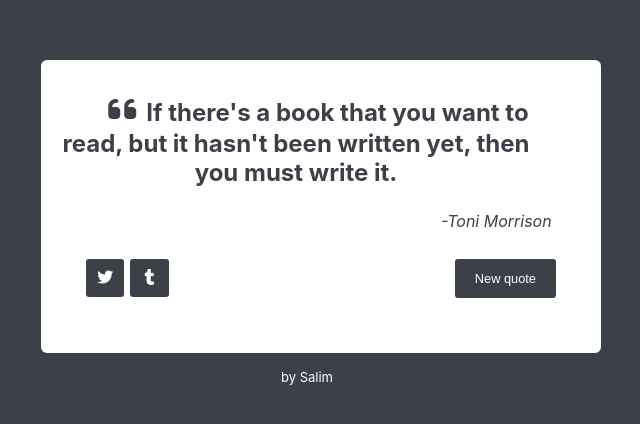
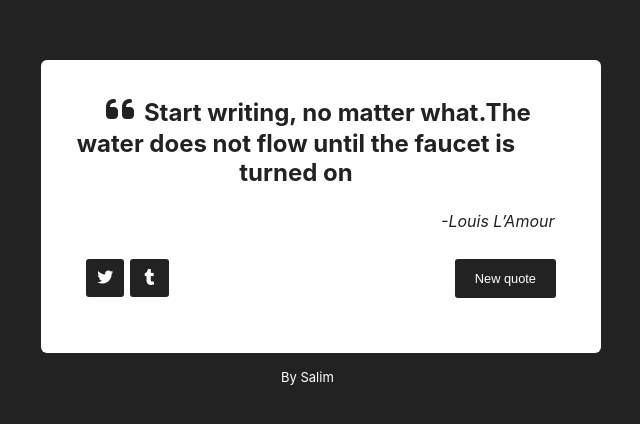
Before and after one commit to sngoyo/Quote-app-repo, a React (Create React App) app: page / in a window 1280 px wide. Shown: the part 180-604 px from the top of the page, without its empty margins (319-959 px from the left). Built offline with nearby package versions, Linux system fonts and the light colour scheme.

Commit message:
Api code  added

```diff
--- a/src/Components/QuoteMachine.js
+++ b/src/Components/QuoteMachine.js
@@ -1,57 +1,70 @@
 import React from "react";
-import {useState, useEffect} from "react";
+import {useState} from "react";
 import  "/home/salim/Documents/REACT_APPs/quote-app/src/App.css";
-import $ from "jquery";
-
 
 const quoteContainer = [
-  { color: "#395144", quote:"Start writing, no matter what.The water does not flow until the faucet is turned on", author:"Louis L’Amour"},
-  { color: "#FF8787", quote:"Get it down. Take chances. It may be bad, but it's the only way you can do anything really good", author:"William Faulkner"},
-  { color: "#AA8B56", quote:"The first draft is just you telling yourself the story", author:"Terry Pratchett"},
-  { color: "#DC5F00", quote:"Start before you’re ready", author:"Steven Pressfield"},
-  { color: "#BCE29E", quote:"You can always edit a bad page. You can’t edit a blank page", author:"Jodi Picoult"},
-  { color: "#FF5858", quote:"You can’t wait for inspiration. You have to go after it with a club.", author:"Jack London"},
-  { color: "#4649FF", quote:"I have never started a poem yet whose end I knew. Writing a poem is discovering", author:"Robert Frost"},
-  { color: "#3C4048", quote:"If there's a book that you want to read, but it hasn't been written yet, then you must write it.", author:"Toni Morrison"},
-  { color: "#00ABB3", quote:"I'm writing a first draft and reminding myself that I'm simply shoveling sand into a box so that later I can build castles.", author:"Shannon Hale"},
-  { color: "#FF731D", quote:"If you’re always trying to be normal you will never know how amazing you can be", author:"Maya Angelou"}
+  { color: "#222222", quote:"Start writing, no matter what.The water does not flow until the faucet is turned on", author:"Louis L’Amour"},
+  { color: "#FF8787"},{ color: "#AA8B56"},{ color: "#DC5F00"},{ color: "#404258"}, { color: "#3A1078"},
+  { color: "#658864"},{ color: "#2B3467"}, { color: "#00ABB3"}, { color: "#FF731D"},
+  {color: "#0f4a42"}, {color: "#002B5B"}, {color: "#262A56"}, {color: "#251749"}, {color: "#820000"}, {color: "#7B2869"},
+  {color: "#806019"}, {color: "#13005A"}, {color: "#9A208C"}, {color: "#393E46"}, {color: "#7149C6"}, {color: "#FE6244"},
+  {color: "#9e6b47"}, {color: "#00337C"}, {color: "#443C68"}, {color: "##695a5a"}, {color: "#0A2647"}, {color: "#A84448"},
+  {color: "#7d7274"}, {color: "#5909de"}, {color: "#181D31"}
 ]
 
-const QuoteMachine = () => {
-    const [quote, setQuote] = useState(quoteContainer[7].quote);
-    const [color, setColor] = useState(quoteContainer[7].color);
-    const [author, setAthour] = useState(quoteContainer[7].author);
+const QuoteMachine = ({quoteData}) => {
+    const [quote, setQuote] = useState(quoteContainer[0].quote);
+    const [color, setColor] = useState(quoteContainer[0].color);
+    const [author, setAthour] = useState(quoteContainer[0].author);
     document.body.style.background = color;
 
 
     function ChangeQuote () {
+      //Getting random value
+      let randomIndex = Math.floor(Math.random() * (quoteContainer.length-1));
+      //Accessing data from the  Api
+     setQuote(quoteData.quotes[randomIndex].quote);
+     setAthour(quoteData.quotes[randomIndex].author);
 
-      const randomIndex = Math.floor(Math.random() * quoteContainer.length);
-
-     setQuote(quoteContainer[randomIndex].quote);
-      setColor(quoteContainer[randomIndex].color);
-      setAthour(quoteContainer[randomIndex].author);
+     //Acessing data from quoteContainer list
+     setColor(quoteContainer[randomIndex].color);
      document.body.style.background = color;
-
-
 
   }
 
 
     return (
          <div id="quote-box">
-          <h2 id="text" style={{color:color}}> <span className="quote-icon"><i class="fa-solid fa-quote-left"></i></span>
-
-            {quote} <p id="author"><em>-{author}</em></p>  </h2>
-
+          <h2 id="text" style={{color:color}}>
+            <p className="quote-content">
+            <span className="quote-icon">
+              <i class="fa-solid fa-quote-left">
+              </i>
+            </span>
+            {quote}
+            </p>
+            <p id="author">
+              <em>-{author}</em>
+            </p>
+          </h2>
           <div className="icons-button-div">
-
-            <button id="new-quote" onClick={ChangeQuote} style={{backgroundColor:color}}><span className="button-text">New quote</span></button>
-
+            <button id="new-quote" onClick={ChangeQuote} style={{backgroundColor:color}}>
+              <span className="button-text">New quote</span>
+            </button>
             <div id="socialMedia">
-              <a id="tweet-quote" href="https://twitter.com/intent/tweet" target="_blank"><div className="twitter-icon" style={{backgroundColor:color}}><i class="fa-brands fa-twitter"></i></div></a><a href="https://tumblr.com" target="_blank"><div className="tumblr-icon" style={{backgroundColor:color}}><i class="fa-brands fa-tumblr"></i></div></a></div>
+              <a id="tweet-quote" href="https://twitter.com/intent/tweet" target="_blank">
+                <div className="twitter-icon" style={{backgroundColor:color}}>
+                  <i class="fa-brands fa-twitter"></i>
+                  </div>
+                  </a>
+                  <a href="https://tumblr.com" target="_blank">
+                    <div className="tumblr-icon" style={{backgroundColor:color}}>
+                      <i class="fa-brands fa-tumblr"></i>
+                    </div>
+                    </a>
+                    </div>
           </div>
-          <p className="mtunzi">by Salim</p>
+          <p className="mtunzi">By Salim</p>
          </div>
 
 
```
